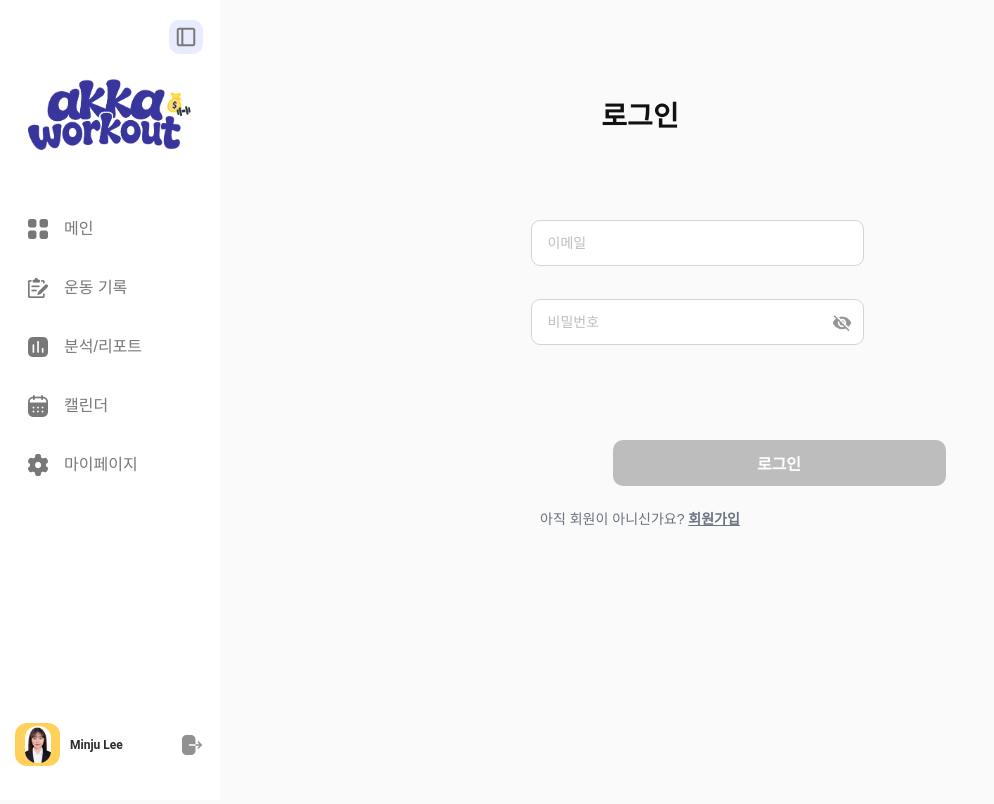
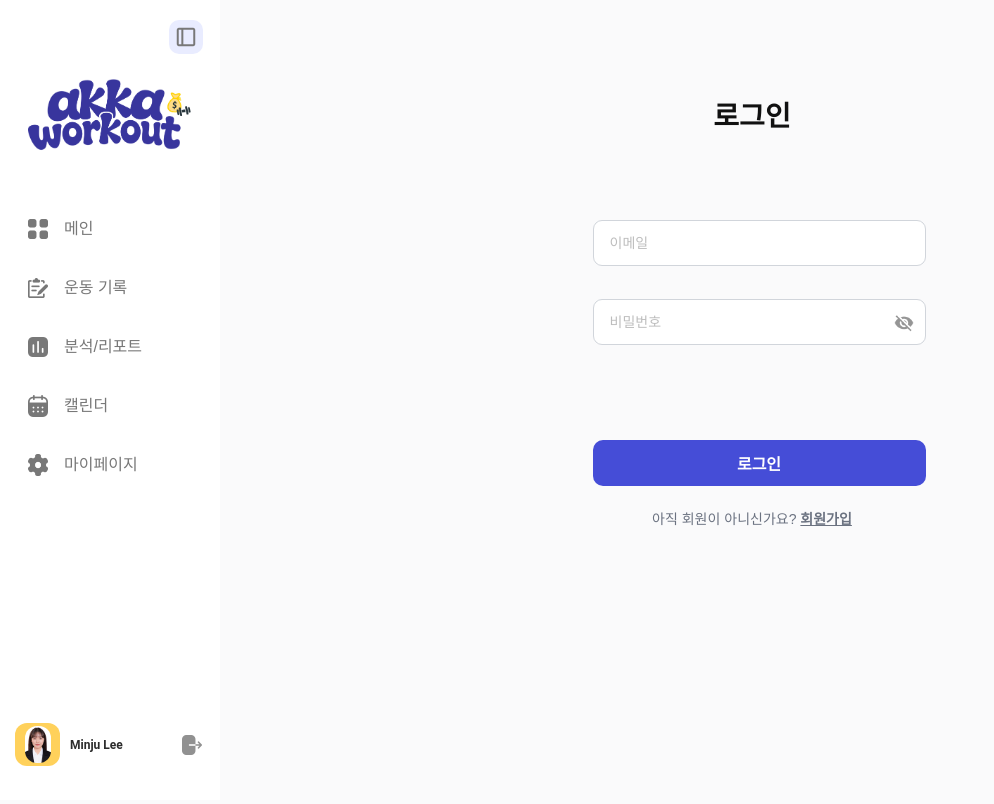
Before and after one commit to akkaworkout/akka-fe, a React (Vite) app: page /login in a window 1280 px wide. Shown: the top 804 px of the page, without its empty margins (0-994 px from the left). Built offline with nearby package versions, Linux system fonts and the light colour scheme.

Commit message:
feat: 💄로그인 페이지 하드코딩

```diff
--- a/src/pages/auth/LoginPage.module.css
+++ b/src/pages/auth/LoginPage.module.css
@@ -4,15 +4,23 @@
     min-width: 1280px;
 }
 
+
+.wrap {
+  display: grid;
+  grid-template-columns: 224px 1fr; /* 사이드바 폭 */
+  width: 100%;
+  min-height: 100vh;
+}
+
 .main {
-    flex: 1;
+  grid-column: 2;
   display: flex;
   justify-content: center;
-    background-color: #FAFAFB;
+  background: #fafafb;
   min-height: 900px;
-    margin-left: 0;
-    padding-left: 0;
 }
+
+
 
 .mainInner {
     position: relative;
@@ -51,6 +59,7 @@
     gap: 33px;
     width: 619px;
     margin: 0 auto;
+    transform: translateX(-50px);
 }
 
 /* 비번칸 ↔ 버튼 62 */
@@ -77,21 +86,18 @@
   border-radius: 10px;
   border: 0;
   box-sizing: border-box;
+
   font-size: 16px;
   font-weight: 700;
+
+  background: #454dd7;   /* 통일 */
+  color: #ffffff;
+
   cursor: pointer;
+
+  transform: translateX(-82px);
 }
 
-.submitDisabled {
-    background: #bdbdbd;
-    color: #ffffff;
-    cursor: not-allowed;
-}
-
-.submitActive {
-    background: #454dd7;
-    color: #ffffff;
-}
 
 .signupGuide {
     margin-top: 22px;
```
Lines whose indentation alone changed are shown as unchanged.
